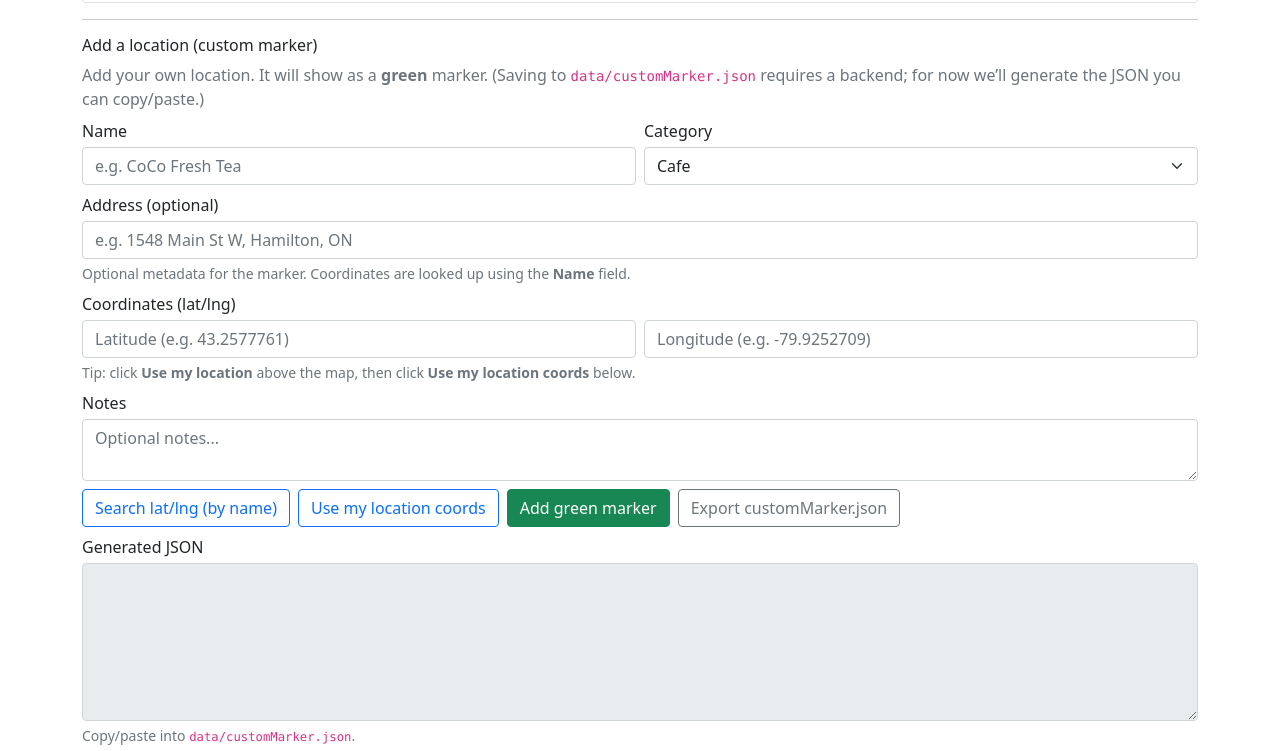
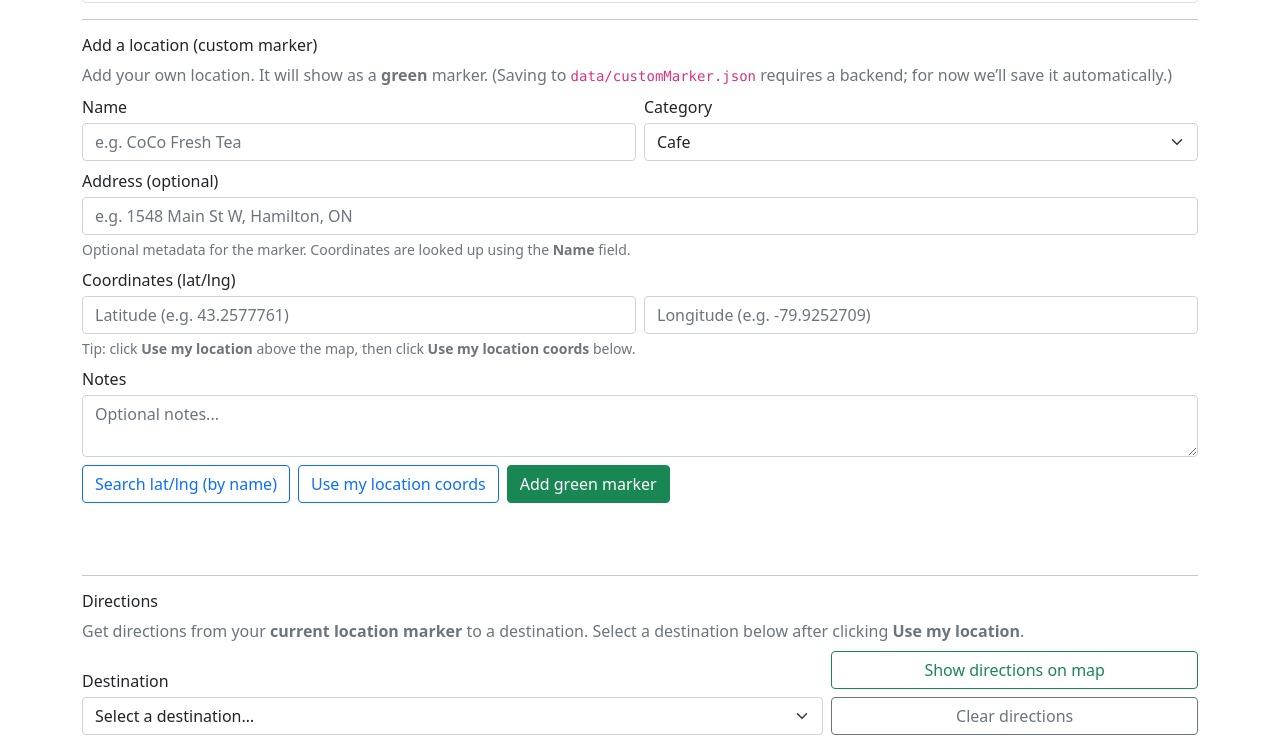
Before and after one commit to Denzell-M/studyspaces, a plain HTML site: page index.html in a window 1280 px wide. Shown: the part 884-1635 px from the top of the page. Drawn offline with nearby package versions, Linux system fonts and the light colour scheme; no server answers.

Commit message:
updating frontend to backend changes

```diff
--- a/index.html
+++ b/index.html
@@ -96,7 +96,7 @@
           Add your own location. It will show as a
           <strong>green</strong> marker. (Saving to
           <code>data/customMarker.json</code> requires a backend; for now we’ll
-          generate the JSON you can copy/paste.)
+          save it automatically.)
         </p>
 
         <div class="row g-2">
@@ -182,28 +182,10 @@
             <button id="addMarkerBtn" class="btn btn-success" type="button">
               Add green marker
             </button>
-            <button
-              id="exportCustomJsonBtn"
-              class="btn btn-outline-secondary"
-              type="button"
-            >
-              Export customMarker.json
-            </button>
           </div>
 
           <div class="col-12">
-            <label for="customJsonOut" class="form-label mb-1"
-              >Generated JSON</label
-            >
-            <textarea
-              id="customJsonOut"
-              class="form-control"
-              rows="6"
-              readonly
-            ></textarea>
-            <div class="form-text">
-              Copy/paste into <code>data/customMarker.json</code>.
-            </div>
+            <div class="form-text" id="customSaveMeta"></div>
           </div>
 
           <div class="col-12">
```
